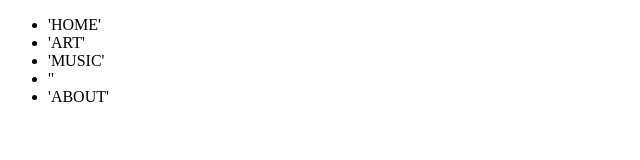
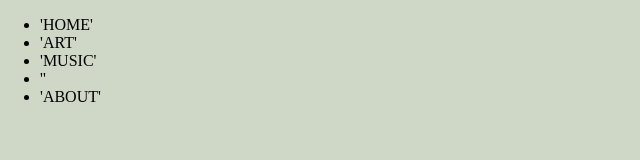
Before and after one commit to brendanckirby/brendanportfolio, a plain HTML site: page code/index.html in a window 1280 px wide. Shown: the whole page, without its empty margins (0-640 px from the left). Drawn offline with nearby package versions, Linux system fonts and the light colour scheme; some packages are replaced by stand-ins of ours.

Commit message:
Still learning

```diff
--- a/code/style.css
+++ b/code/style.css
@@ -0,0 +1,10 @@
+html, body{
+  margin: 0;
+  padding: 0;
+}
+
+body {
+  height: 100vh;
+  width: 100vw;
+  background-color: #CFD7C7;
+}
```
Also changed, not shown: code/index.html (+3 -1 lines).
